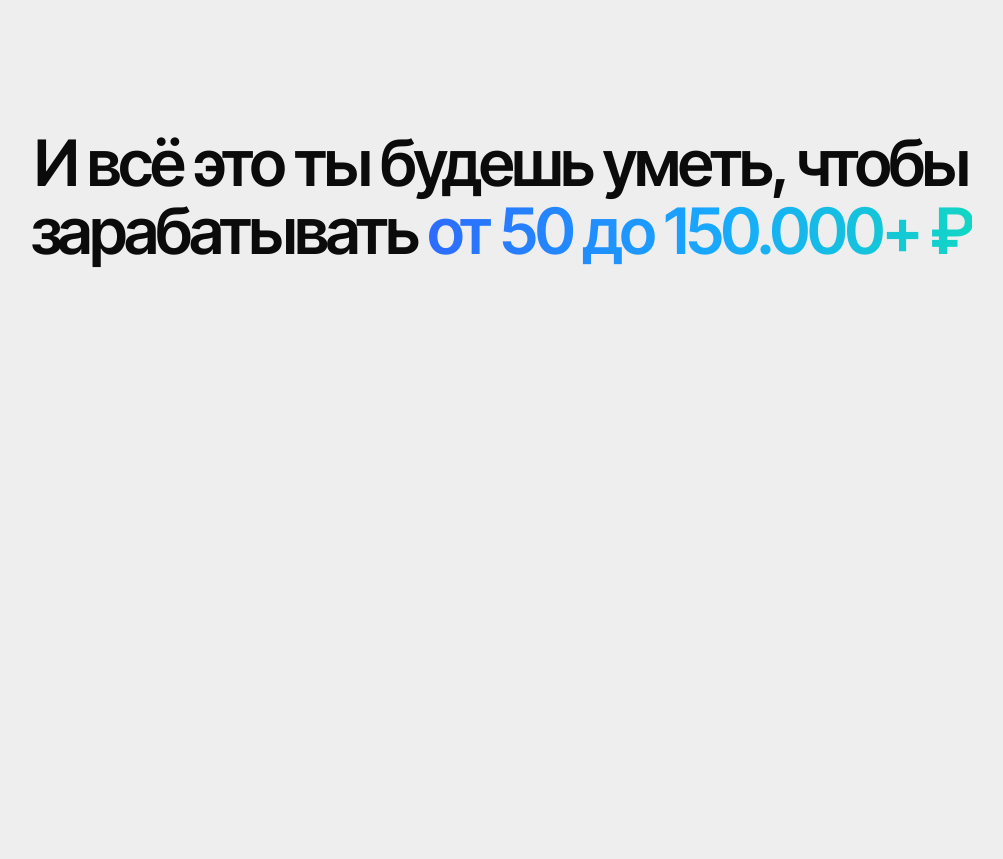
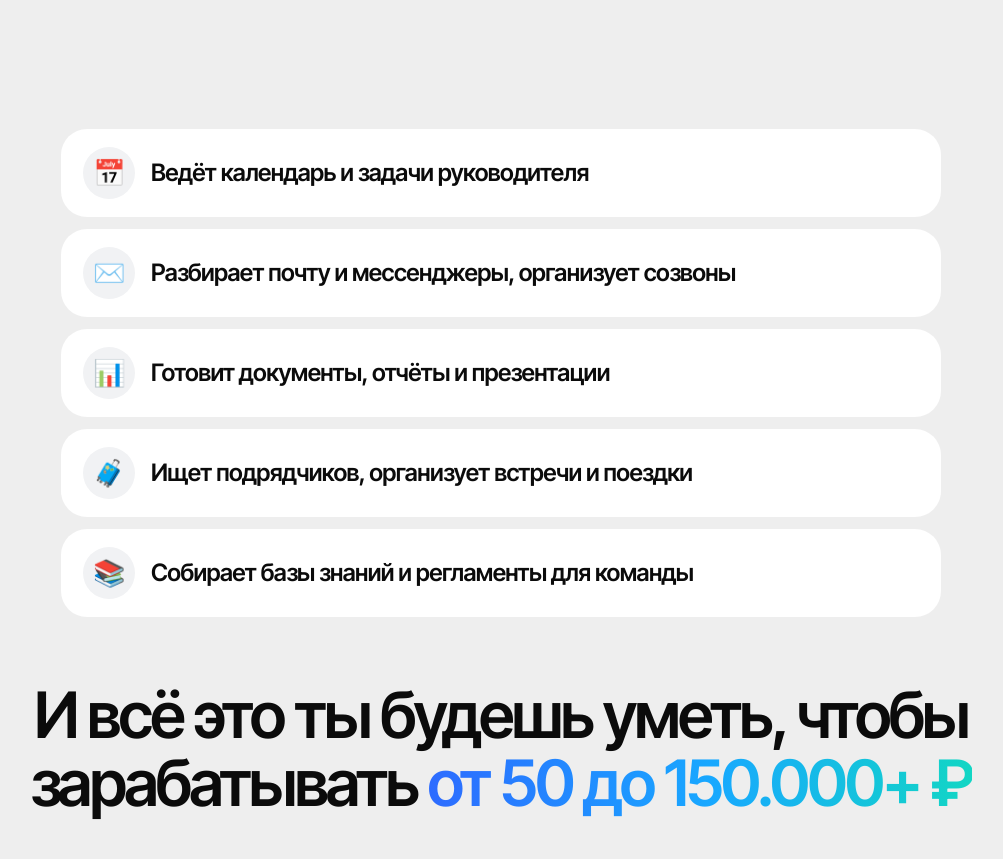
Before and after one commit to artem-pak/ekaterina-poloz, a plain HTML site: page index.html in a window 1280 px wide. Shown: the part 7380-8239 px from the top of the page, without its empty margins (139-1142 px from the left). Before the commit the page ends 7775 px from the top, so only its background shows below. Drawn offline with Linux system fonts and the light colour scheme.

Commit message:
Programme: list of assistant tasks above the earnings line
Co-Authored-By: Claude Sonnet 5.5 <noreply@anthropic.com>

```diff
--- a/index.html
+++ b/index.html
@@ -255,6 +255,9 @@
     .step>.only{justify-self:start}
   }
   .earn{margin-top:-36px;padding:132px 0 96px;background:#eee;color:var(--ink)}
+  .skills{list-style:none;max-width:880px;margin:0 auto 64px;display:grid;gap:12px}
+  .skills li{display:flex;align-items:center;gap:16px;background:#fff;border-radius:26px;padding:18px 22px;font-size:clamp(18px,2vw,24px);line-height:1.25;font-weight:600;letter-spacing:-.025em}
+  .skills i{flex:none;display:grid;place-items:center;width:52px;height:52px;border-radius:50%;background:#f1f2f4;font-style:normal;font-size:26px}
   .p-final{margin:0 auto;max-width:980px;text-align:center;font-size:clamp(30px,8vw,64px);line-height:1.06;font-weight:600;letter-spacing:-.045em;text-wrap:balance}
   .p-final span{background:var(--grad);-webkit-background-clip:text;background-clip:text;color:transparent}
   @media (min-width:960px){.earn{padding:170px 0 130px}}
@@ -449,6 +452,7 @@
     </div>
     </div>
 </section>
-<section class="earn"><div class="wrap"><p class="p-final">И&nbsp;всё это ты будешь уметь, чтобы зарабатывать <span>от&nbsp;50 до&nbsp;150.000+&nbsp;₽</span></p></div></section>
+<section class="earn"><div class="wrap"><ul class="skills"><li><i>📅</i><span>Ведёт календарь и&nbsp;задачи руководителя</span></li><li><i>✉️</i><span>Разбирает почту и&nbsp;мессенджеры, организует созвоны</span></li><li><i>📊</i><span>Готовит документы, отчёты и&nbsp;презентации</span></li><li><i>🧳</i><span>Ищет подрядчиков, организует встречи и&nbsp;поездки</span></li><li><i>📚</i><span>Собирает базы знаний и&nbsp;регламенты для команды</span></li></ul>
+    <p class="p-final">И&nbsp;всё это ты будешь уметь, чтобы зарабатывать <span>от&nbsp;50 до&nbsp;150.000+&nbsp;₽</span></p></div></section>
 </body>
 </html>
```
